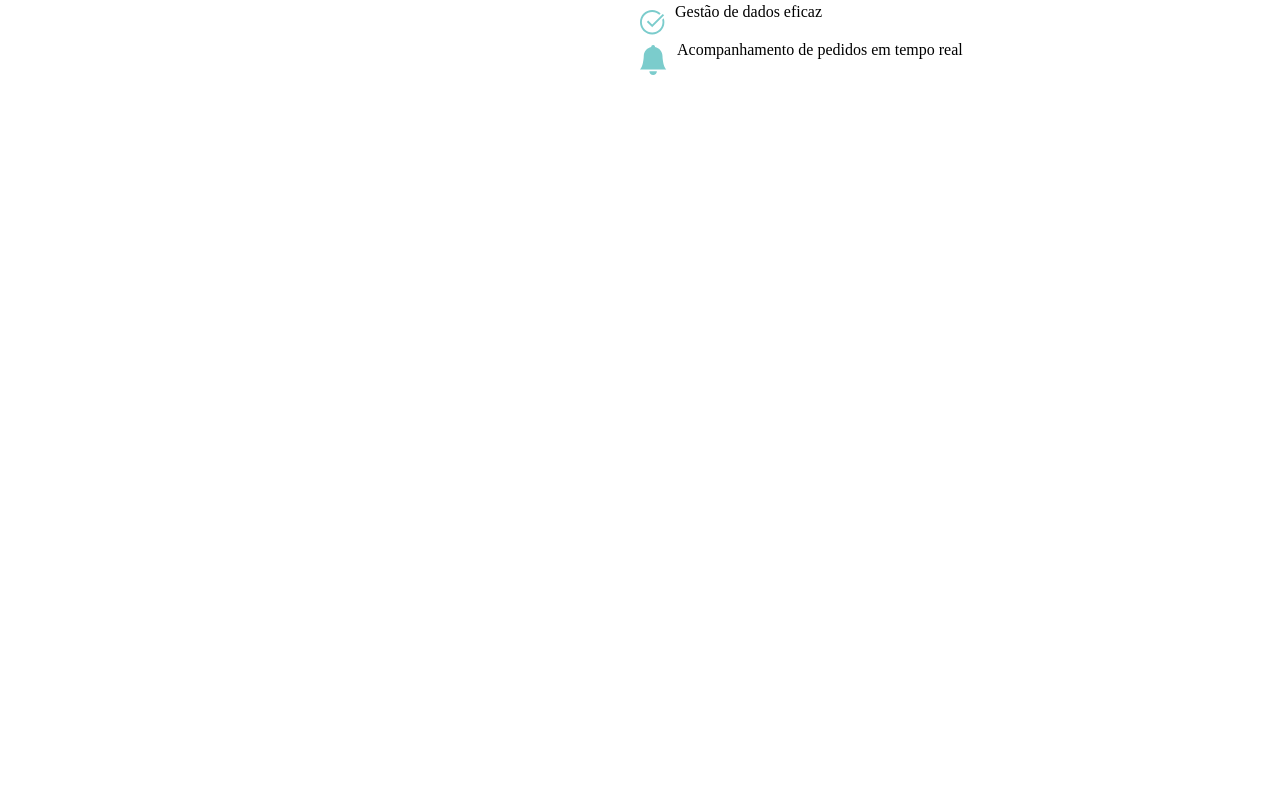
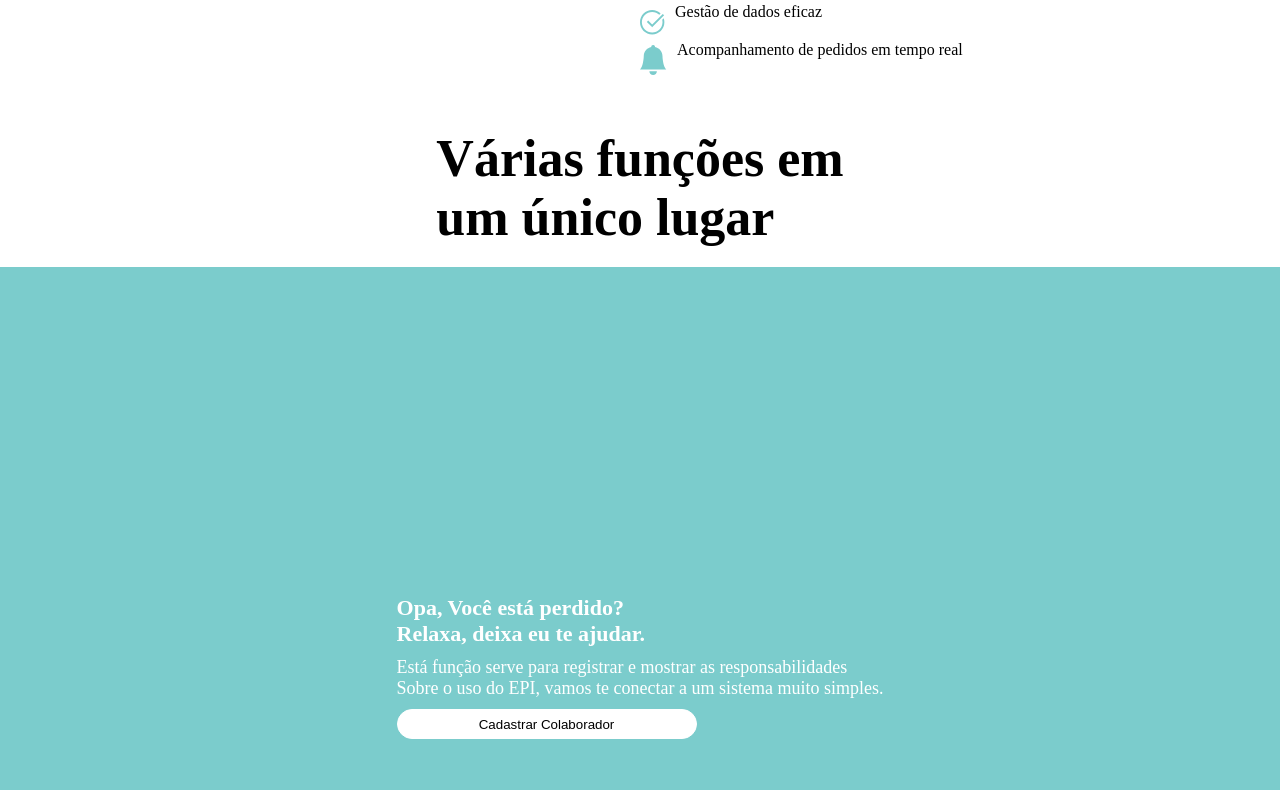
Before and after one commit to gabriel-O-C/Front-end-challenge-I-m-code, a React (Create React App) app: page / in a window 1280 px wide. Shown: the part 1090-1880 px from the top of the page. Before the commit the page ends 1189 px from the top, so only its background shows below. Built offline with nearby package versions, Linux system fonts and the light colour scheme.

Commit message:
feat: slider and ui changes

```diff
--- a/package.json
+++ b/package.json
@@ -7,6 +7,7 @@
     "@testing-library/react": "^12.1.2",
     "@testing-library/user-event": "^13.5.0",
     "react": "^17.0.2",
+    "react-awesome-slider": "^4.1.0",
     "react-dom": "^17.0.2",
     "react-router-dom": "^6.2.1",
     "react-scripts": "5.0.0",
--- /dev/null
+++ b/src/pages/Home/components/Slider/index.jsx
@@ -0,0 +1,76 @@
+import React from 'react';
+import AwesomeSlider from 'react-awesome-slider';
+import withAutoplay from 'react-awesome-slider/dist/autoplay';
+import 'react-awesome-slider/dist/styles.css';
+import './styles.css';
+import * as S from './styles';
+
+const AutoplaySlider = withAutoplay(AwesomeSlider);
+
+const slider = () => (
+  <AutoplaySlider
+    className="awssld__content slider"
+    bullets={false}
+    organicArrows={false}
+    buttons={false}
+    play
+    cancellOnInteraction
+    intervavl={6000}
+  >
+    <S.Card>
+      <S.CardTitle>
+        Opa, Você está perdido?
+        <br />
+        Relaxa, deixa eu te ajudar.
+      </S.CardTitle>
+      <S.CardInfo>
+        Está função serve para registrar e mostrar as responsabilidades
+        <br />
+        Sobre o uso do EPI, vamos te conectar a um sistema muito simples.
+      </S.CardInfo>
+      <S.CardButton type="button">Cadastrar Colaborador</S.CardButton>
+    </S.Card>
+    <S.Card>
+      <S.CardTitle>
+        Opa, Você está perdido?
+        <br />
+        Relaxa, deixa eu te ajudar.
+      </S.CardTitle>
+      <S.CardInfo>
+        Está função serve para registrar e mostrar as responsabilidades
+        <br />
+        Sobre o uso do EPI, vamos te conectar a um sistema muito simples.
+      </S.CardInfo>
+      <S.CardButton type="button">Cadastrar Colaborador</S.CardButton>
+    </S.Card>
+    <S.Card>
+      <S.CardTitle>
+        Opa, Você está perdido?
+        <br />
+        Relaxa, deixa eu te ajudar.
+      </S.CardTitle>
+      <S.CardInfo>
+        Está função serve para registrar e mostrar as responsabilidades
+        <br />
+        Sobre o uso do EPI, vamos te conectar a um sistema muito simples.
+      </S.CardInfo>
+      <S.CardButton type="button">Cadastrar Colaborador</S.CardButton>
+    </S.Card>
+    <S.Card>
+      <S.CardTitle>
+        Opa, Você está perdido?
+        <br />
+        Relaxa, deixa eu te ajudar.
+      </S.CardTitle>
+      <S.CardInfo>
+        Está função serve para registrar e mostrar as responsabilidades
+        <br />
+        Sobre o uso do EPI, vamos te conectar a um sistema muito simples.
+      </S.CardInfo>
+      <S.CardButton type="button">Cadastrar Colaborador</S.CardButton>
+    </S.Card>
+
+  </AutoplaySlider>
+);
+
+export default slider;
--- /dev/null
+++ b/src/pages/Home/components/Slider/styles.css
@@ -0,0 +1,13 @@
+.slider {
+  background-color: #7bcccc;
+  width: 100vw;
+  height: 100vh;
+}
+
+.awssld__content {
+  background-color: #7bcccc;
+}
+
+.awssld__timer {
+  --timer-background-color: #7bcccc !important;
+}
--- /dev/null
+++ b/src/pages/Home/components/Slider/styles.js
@@ -0,0 +1,39 @@
+import styled from 'styled-components';
+
+export const Card = styled.div`
+  display: flex;
+  flex-direction: column;
+  width: 500px;
+  height: 80px;
+  background-color: white;
+  justify-content: center;
+  align-items: center;
+`;
+
+export const CardTitle = styled.h2`
+  font-weight: bold;
+  font-size: 2.2rem;
+  margin-bottom: 10px;
+  color: ${(props) => props.theme.colors.white};
+`;
+
+export const CardInfo = styled.p`
+  font-size: 1.8rem;
+  color: ${(props) => props.theme.colors.white};
+  margin-bottom: 10px;
+
+`;
+
+export const CardButton = styled.button`
+  border-radius: 20px;
+  border: 1px solid ${(props) => props.theme.colors.white};
+  background-color: ${(props) => props.theme.colors.white};
+  width: 300px;
+  height: 30px;
+  transition: .3s all smooth;
+
+  :hover{
+  background-color: ${(props) => props.theme.colors.blue};
+  color: ${(props) => props.theme.colors.white};
+  }
+`;
--- a/src/pages/Home/components/index.js
+++ b/src/pages/Home/components/index.js
@@ -2,3 +2,4 @@ export { default as Header } from './Header';
 export { default as Heading } from './Heading';
 export { default as Banner } from './Banner';
 export { default as HeroSection } from './HeroSection';
+export { default as Slider } from './Slider';
--- a/src/pages/Home/index.jsx
+++ b/src/pages/Home/index.jsx
@@ -1,5 +1,8 @@
 import React from 'react';
-import { Header, Banner, HeroSection } from './components';
+import {
+  Header, Banner, HeroSection, Heading, Slider,
+} from './components';
+import * as S from './styles';
 
 function Home() {
   return (
@@ -7,6 +10,14 @@ function Home() {
       <Header />
       <Banner />
       <HeroSection />
+      <S.Container>
+        <Heading>
+          Várias funções em
+          <br />
+          um único lugar
+        </Heading>
+        <Slider />
+      </S.Container>
     </>
   );
 }
--- a/src/pages/Home/styles.js
+++ b/src/pages/Home/styles.js
@@ -0,0 +1,10 @@
+import styled from 'styled-components';
+
+export const Container = styled.div`
+  display: flex;
+  justify-content: center;
+  margin-top: 50px;
+  margin-bottom: 50px;
+  flex-direction: column;
+  align-items: center;
+`;
```
Also changed, not shown: 1 other file (tests, documents, lock files or other folders).
